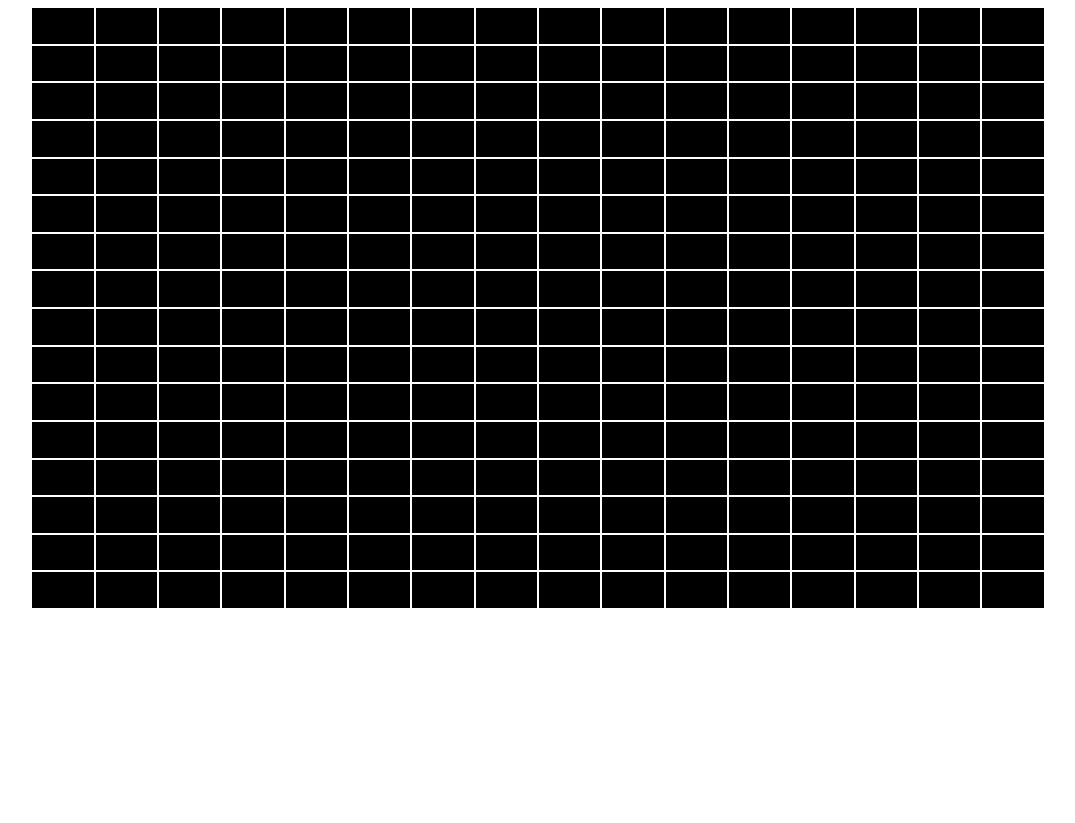
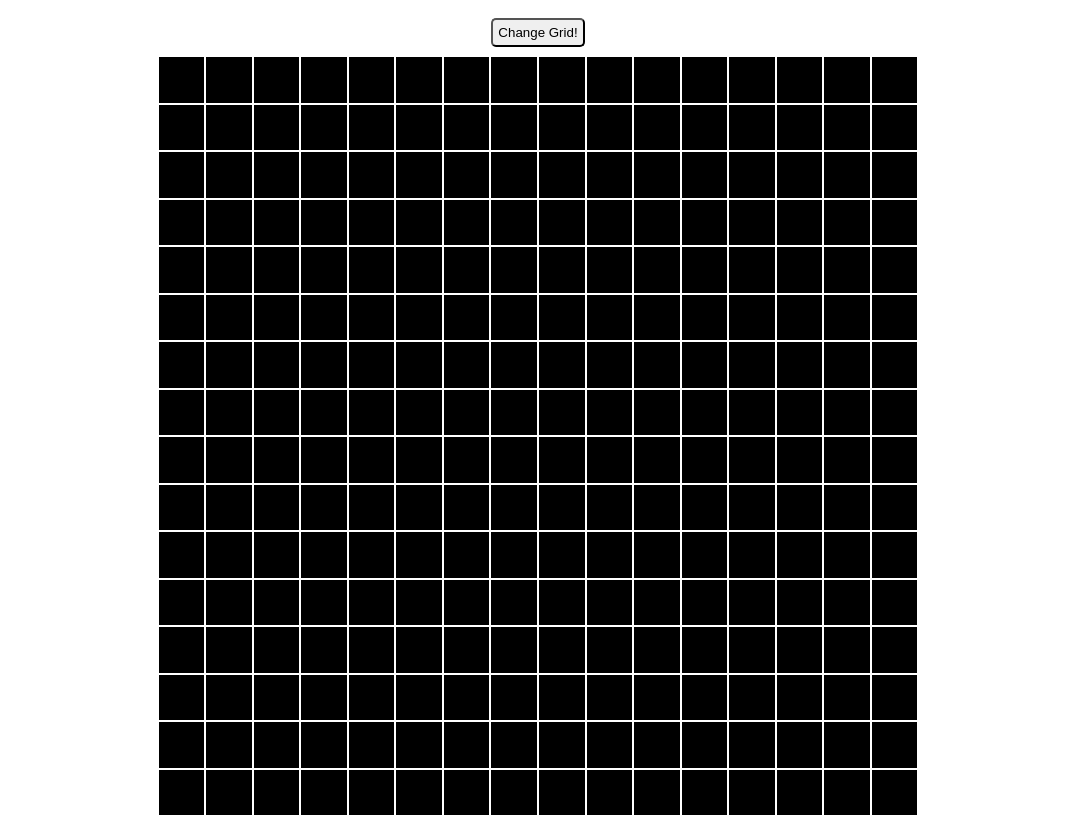
Before and after one commit to Benjascaf/Etch-A-Sketch, a plain HTML site: page index.html in a window 1280 px wide. Shown: the whole page, without its empty margins (102-1177 px from the left). Before the commit the page ends 800 px from the top, so only its background shows below. Drawn offline with Linux system fonts and the light colour scheme.

Commit message:
Fix container size changing height when the user changes the grid layuot

```diff
--- a/index.html
+++ b/index.html
@@ -7,6 +7,7 @@
         <link rel="stylesheet" href="style.css">
     </head>
     <body>
+        <button>Change Grid!</button>
         <div class="container"></div>
     </body>
 </html>
--- a/script.js
+++ b/script.js
@@ -1,10 +1,6 @@
-const container = document.querySelector(".container");
-fillContainer(container);
-
-const squares = document.querySelectorAll(".square");
-squares.forEach(square => square.addEventListener("mouseover",() => toggleColor(square)));
 
 function fillContainer(container, squaresPerSide = 16) {
+    prepareGrid(container, squaresPerSide);
     for (let j = 0; j < squaresPerSide; j++) {
         for (let i = 0; i < squaresPerSide; i++) {
             const square = document.createElement("div");
@@ -13,9 +9,49 @@ function fillContainer(container, squaresPerSide = 16) {
             container.appendChild(square);
         }
     }
+    document.querySelector("body").appendChild(container);
+    addButtonEventListeners();
 }
 
 function toggleColor(square) {
     square.style.backgroundColor === "black" ? square.style.backgroundColor = "yellow"
     : square.style.backgroundColor = "black";
     }
+
+function getUserLayout() {
+    let layout = parseInt(prompt("How many rows and columns do you want to display? (max 100)", "16"));
+    if (!layout || layout > 100 || layout < 1) {
+        return;
+    }
+    return layout;
+}
+
+function resetContainer(container = document.querySelector(".container")) {
+    if (container) {
+        while (container.hasChildNodes()) {
+            container.removeChild(container.lastChild);
+            container.remove();
+        }
+    }
+    const newContainer = document.createElement("div");
+    newContainer.classList.add("container");
+
+    return newContainer;
+}
+
+function prepareGrid(container,layout) {
+    container.style.display = "grid";
+    container.style.gridTemplateRows = `repeat(${layout}, 1fr)`;
+    container.style.gridTemplateColumns = `repeat(${layout}, 1fr)`;
+}
+
+function addButtonEventListeners() {
+    const squares = document.querySelectorAll(".square");
+    squares.forEach(square => square.addEventListener("mouseover", () => toggleColor(square)));
+}
+
+const container = document.querySelector(".container");
+fillContainer(container);
+
+const button = document.querySelector("button");
+button.addEventListener("click", () => fillContainer(resetContainer(), getUserLayout()));
--- a/style.css
+++ b/style.css
@@ -1,14 +1,18 @@
 body {
     display: flex;
-    align-items: stretch;
+    align-items: center;
     justify-content: center;
+   flex-direction: column;
 
 }
+
+button {
+    padding: 5px;
+    border-radius: 5px;
+    margin: 10px;
+}
 .container {
-    display: grid;
-    grid-template-columns:repeat(16, 1fr);
-    grid-template-rows: repeat(16, 1fr);
-    width: 80%;
-    height: 600px;
+    aspect-ratio: 1 / 1;
+    width: 60%;
     gap: 2px;
 }
```
